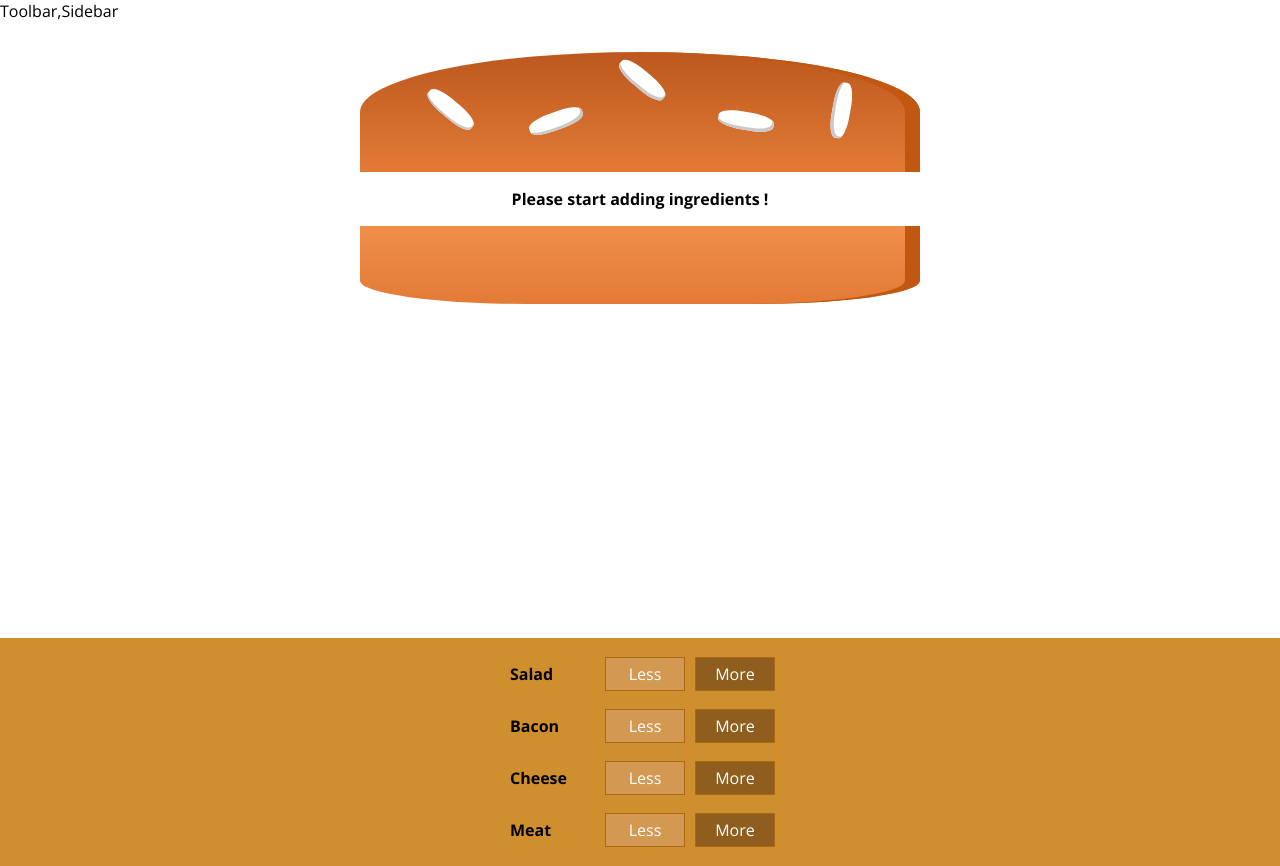
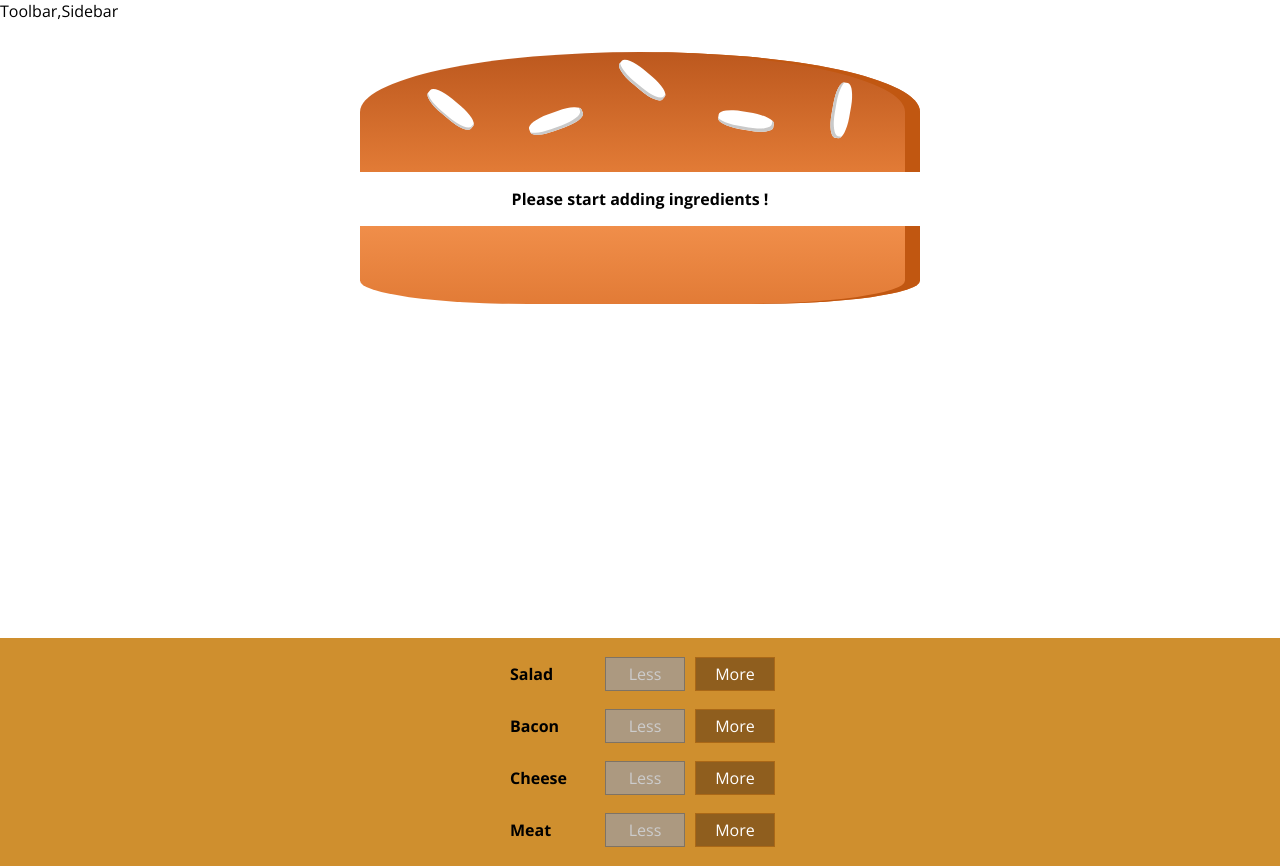
Before and after one commit to abdullah578/burger-builder, a React (Create React App) app: page / in a window 1280 px wide. Built offline with nearby package versions, Linux system fonts and the light colour scheme.

Commit message:
Linked the burger controls ith the state:

```diff
--- a/src/Components/Burger/Burger.js
+++ b/src/Components/Burger/Burger.js
@@ -4,9 +4,9 @@ import BurgerIngredient from "../Burger/BurgerIngredients/BurgerIngredients";
 
 const burger = (props) => {
   let ingredients = Object.keys(props.ingredients)
-    .map((curr) => {
-      return [...new Array(props.ingredients[curr])].map((c, index) => (
-        <BurgerIngredient key={index} type={curr} />
+    .map((curr, index1) => {
+      return [...new Array(props.ingredients[curr])].map((c, index2) => (
+        <BurgerIngredient key={(index1 + 1) * (index2 + 1)} type={curr} />
       ));
     })
     .reduce((arr, elem) => arr.concat(elem), []);
--- a/src/Components/Burger/BurgerControls/BurgerControl/BurgerControl.js
+++ b/src/Components/Burger/BurgerControls/BurgerControl/BurgerControl.js
@@ -4,8 +4,16 @@ const burgerControl = (props) => {
   return (
     <div className={classes.BurgerControl}>
       <div className={classes.Label}>{props.label}</div>
-      <button className={classes.Less}>Less</button>
-      <button className={classes.More}>More</button>
+      <button
+        className={classes.Less}
+        onClick={props.remIngred}
+        disabled={props.disable}
+      >
+        Less
+      </button>
+      <button className={classes.More} onClick={props.addIngred}>
+        More
+      </button>
     </div>
   );
 };
--- a/src/Components/Burger/BurgerControls/BurgerControl/BurgerControl.module.css
+++ b/src/Components/Burger/BurgerControls/BurgerControl/BurgerControl.module.css
@@ -11,20 +11,20 @@
   padding: 5px;
   margin: 0 5px;
   width: 80px;
-    border: 1px solid #AA6817;
+  border: 1px solid #aa6817;
   cursor: pointer;
   outline: none;
 }
 
 .BurgerControl button:disabled {
-    background-color: #AC9980;
-    border: 1px solid #7E7365;
+  background-color: #ac9980;
+  border: 1px solid #7e7365;
   color: #ccc;
   cursor: default;
 }
 
 .BurgerControl button:hover:disabled {
-    background-color: #AC9980;
+  background-color: #ac9980;
   color: #ccc;
   cursor: not-allowed;
 }
@@ -36,21 +36,23 @@
 }
 
 .BurgerControl .Less {
-    background-color: #D39952;
+  background-color: #d39952;
   color: white;
 }
 
 .BurgerControl .More {
-    background-color: #8F5E1E;
+  background-color: #8f5e1e;
   color: white;
 }
 
-.BurgerControl .Less:hover, .BurgerControl .Less:active {
-    background-color: #DAA972;
+.BurgerControl .Less:hover,
+.BurgerControl .Less:active {
+  background-color: #daa972;
   color: white;
 }
 
-.BurgerControl .More:hover,.BurgerControl .More:active {
-    background-color: #99703F;
+.BurgerControl .More:hover,
+.BurgerControl .More:active {
+  background-color: #99703f;
   color: white;
 }
--- a/src/Components/Burger/BurgerControls/BurgerControls.js
+++ b/src/Components/Burger/BurgerControls/BurgerControls.js
@@ -3,17 +3,28 @@ import classes from "./BurgerControls.module.css";
 import BurgerControl from "./BurgerControl/BurgerControl";
 
 const controls = [
-  { label: "Salad" },
-  { label: "Bacon" },
-  { label: "Cheese" },
-  { label: "Meat" },
+  { label: "Salad", type: "salad" },
+  { label: "Bacon", type: "bacon" },
+  { label: "Cheese", type: "cheese" },
+  { label: "Meat", type: "meat" },
 ];
 
 const burgerControls = (props) => {
+  console.log(props.disable);
   return (
     <div className={classes.BurgerControls}>
       {controls.map((curr) => (
-        <BurgerControl label={curr.label} key={curr.label} />
+        <BurgerControl
+          label={curr.label}
+          key={curr.label}
+          addIngred={() => {
+            props.addIngred(curr.type);
+          }}
+          remIngred={() => {
+            props.remIngred(curr.type);
+          }}
+          disable={props.disable[curr.type]}
+        />
       ))}
     </div>
   );
--- a/src/Containers/BurgerBuilder/BurgerBuilder.js
+++ b/src/Containers/BurgerBuilder/BurgerBuilder.js
@@ -2,6 +2,12 @@ import React, { Component } from "react";
 import Burger from "../../Components/Burger/Burger";
 import BurgerControls from "../../Components/Burger/BurgerControls/BurgerControls";
 
+const INGREDIENT_PRICES = {
+  salad: 0.7,
+  meat: 1,
+  cheese: 0.8,
+  bacon: 1.3,
+};
 class BurgerBuilder extends Component {
   state = {
     ingredients: {
@@ -10,12 +16,36 @@ class BurgerBuilder extends Component {
       cheese: 0,
       bacon: 0,
     },
+    price: 4,
   };
+  addIngredient = (type) => {
+    const ingredient_copy = { ...this.state.ingredients };
+    let price = this.state.price;
+    ingredient_copy[type] += 1;
+    price += INGREDIENT_PRICES[type];
+    this.setState({ price, ingredients: ingredient_copy });
+  };
+  removeIngredient = (type) => {
+    const ingredient_copy = { ...this.state.ingredients };
+    let price = this.state.price;
+    if (!ingredient_copy[type]) return null;
+    ingredient_copy[type] -= 1;
+    price -= INGREDIENT_PRICES[type];
+    this.setState({ price, ingredients: ingredient_copy });
+  };
+
   render() {
+    const disabledTrack = { ...this.state.ingredients };
+    for (let key in disabledTrack)
+      disabledTrack[key] = disabledTrack[key] === 0;
     return (
       <React.Fragment>
         <Burger ingredients={this.state.ingredients} />
-        <BurgerControls />
+        <BurgerControls
+          addIngred={this.addIngredient}
+          remIngred={this.removeIngredient}
+          disable={disabledTrack}
+        />
       </React.Fragment>
     );
   }
```
Lines whose indentation alone changed are shown as unchanged.
